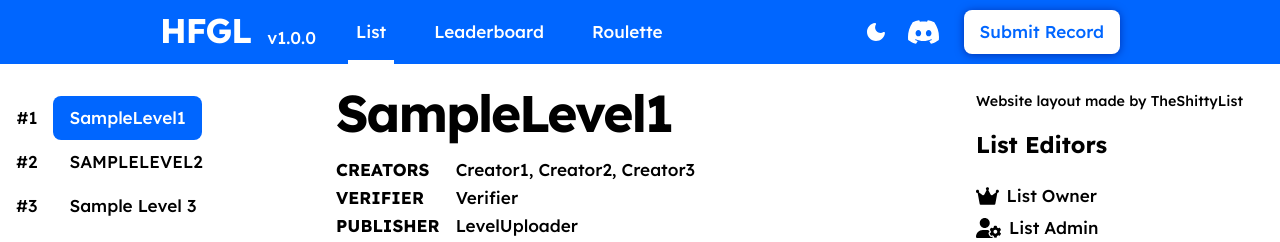
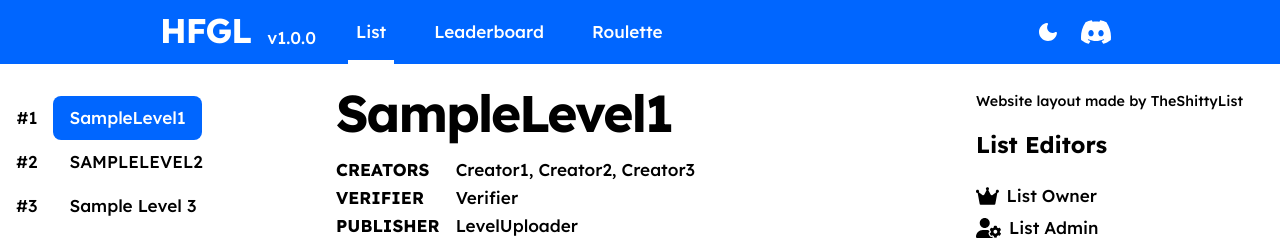
Before and after one commit to GamingPlant22/HardestFNaFGamesList, a plain HTML site: page index.html in a window 1280 px wide. Shown: the top 242 px of the page. Drawn offline with nearby package versions, Linux system fonts and the light colour scheme.

Commit message:
Update index.html

```diff
--- a/index.html
+++ b/index.html
@@ -65,12 +65,6 @@
                         <img src="/assets/discord.svg" alt="Discord Logo" />
                     </a>
                     <!-- List record submission form, add a link to replace the '#' when putting a link to your list submission form-->
-                    <a
-                        class="nav__cta type-label-lg"
-                        href="#"
-                        target="_blank"
-                        >Submit Record</a
-                    >
                 </div>
             </nav>
         </header>
```
